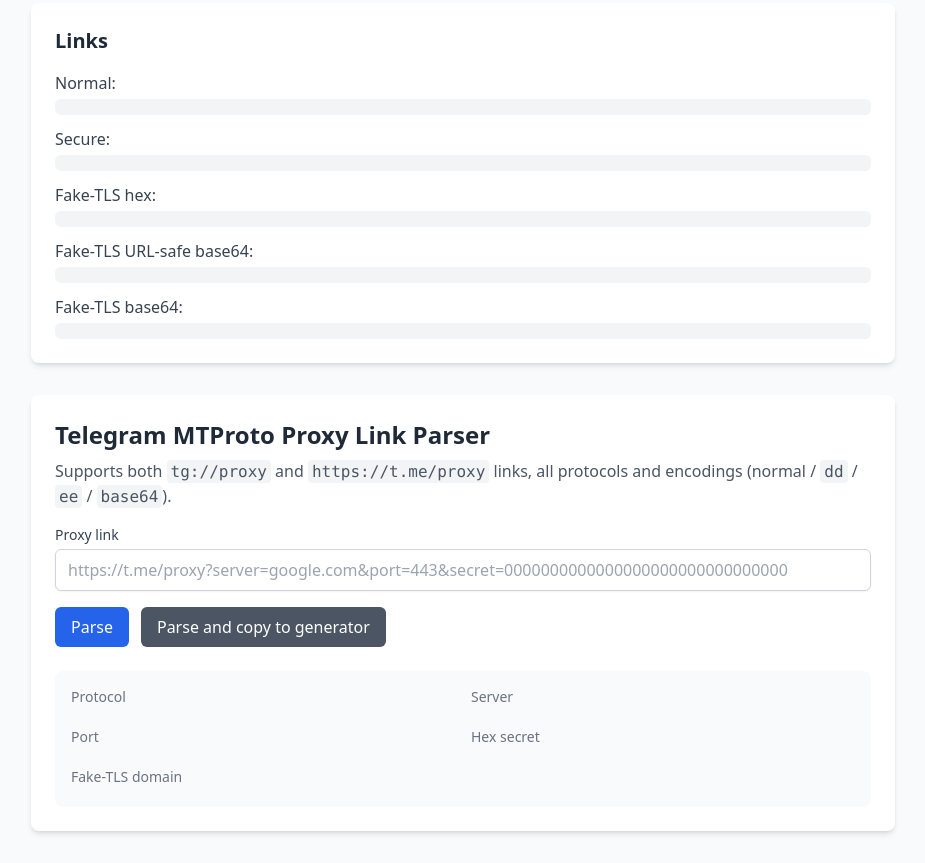
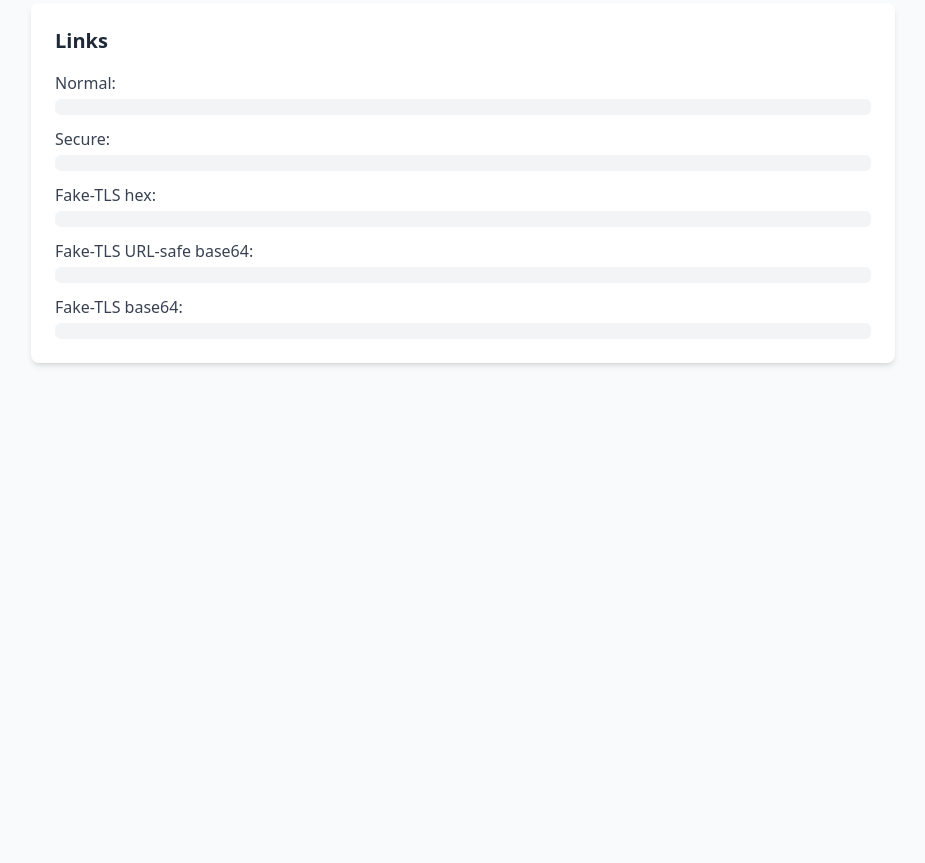
Before and after one commit to dev-ir/Telegram-MTProto-Proxy, a plain HTML site: page index.html in a window 1280 px wide. Shown: the part 417-1280 px from the top of the page, without its empty margins (177-1102 px from the left). After the commit the page ends 844 px from the top, so only its background shows below. Drawn offline with nearby package versions, Linux system fonts and the light colour scheme.

Commit message:
Remove another box

```diff
--- a/index.html
+++ b/index.html
@@ -266,47 +266,6 @@
         </div>
       </div>
     </div>
-
-    <div class="bg-white rounded-lg shadow-md p-6">
-      <h1 class="text-2xl font-bold text-gray-800 mb-2">Telegram MTProto Proxy Link Parser</h1>
-      <p class="text-gray-600 mb-4">Supports both <code class="bg-gray-100 px-1 py-0.5 rounded">tg://proxy</code> and <code class="bg-gray-100 px-1 py-0.5 rounded">https://t.me/proxy</code> links, all protocols and encodings (normal / <code class="bg-gray-100 px-1 py-0.5 rounded">dd</code> / <code class="bg-gray-100 px-1 py-0.5 rounded">ee</code> / <code class="bg-gray-100 px-1 py-0.5 rounded">base64</code>).</p>
-
-      <form id="parser-form" name="parser-form" class="space-y-4 mb-6">
-        <div>
-          <label for="parse-link" class="block text-sm font-medium text-gray-700 mb-1">Proxy link</label>
-          <input id="parse-link" name="parse-link" placeholder="https://t.me/proxy?server=google.com&amp;port=443&amp;secret=0000000000000000000000000000000" class="w-full px-3 py-2 border border-gray-300 rounded-md shadow-sm focus:outline-none focus:ring-blue-500 focus:border-blue-500">
-        </div>
-        <div class="flex space-x-3">
-          <button type="button" id="parse" class="px-4 py-2 bg-blue-600 text-white rounded-md hover:bg-blue-700 focus:outline-none focus:ring-2 focus:ring-offset-2 focus:ring-blue-500">Parse</button>
-          <button type="button" id="parse-and-generate" class="px-4 py-2 bg-gray-600 text-white rounded-md hover:bg-gray-700 focus:outline-none focus:ring-2 focus:ring-offset-2 focus:ring-gray-500">Parse and copy to generator</button>
-        </div>
-      </form>
-
-      <div id="parse-info" class="bg-gray-50 rounded-lg p-4">
-        <dl class="grid grid-cols-1 md:grid-cols-2 gap-4">
-          <div class="space-y-1">
-            <dt class="text-sm font-medium text-gray-500">Protocol</dt>
-            <dd id="parse-protocol" class="text-gray-900 font-mono"></dd>
-          </div>
-          <div class="space-y-1">
-            <dt class="text-sm font-medium text-gray-500">Server</dt>
-            <dd id="parse-server" class="text-gray-900 font-mono"></dd>
-          </div>
-          <div class="space-y-1">
-            <dt class="text-sm font-medium text-gray-500">Port</dt>
-            <dd id="parse-port" class="text-gray-900 font-mono"></dd>
-          </div>
-          <div class="space-y-1">
-            <dt class="text-sm font-medium text-gray-500">Hex secret</dt>
-            <dd id="parse-hex-secret" class="text-gray-900 font-mono break-all"></dd>
-          </div>
-          <div class="space-y-1">
-            <dt class="text-sm font-medium text-gray-500">Fake-TLS domain</dt>
-            <dd id="parse-domain" class="text-gray-900 font-mono"></dd>
-          </div>
-        </dl>
-      </div>
-    </div>
   </div>
 </body>
 </html>
```
